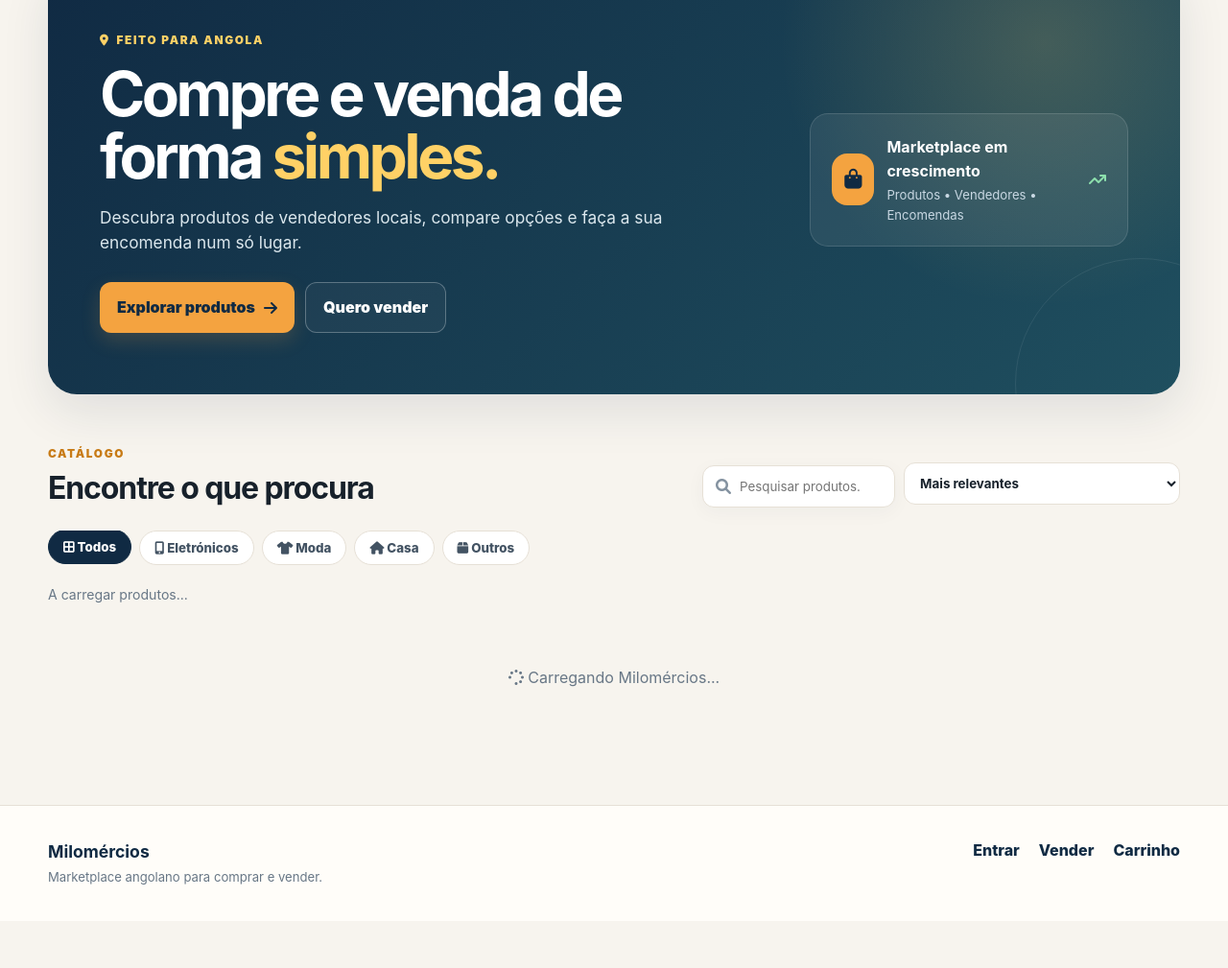
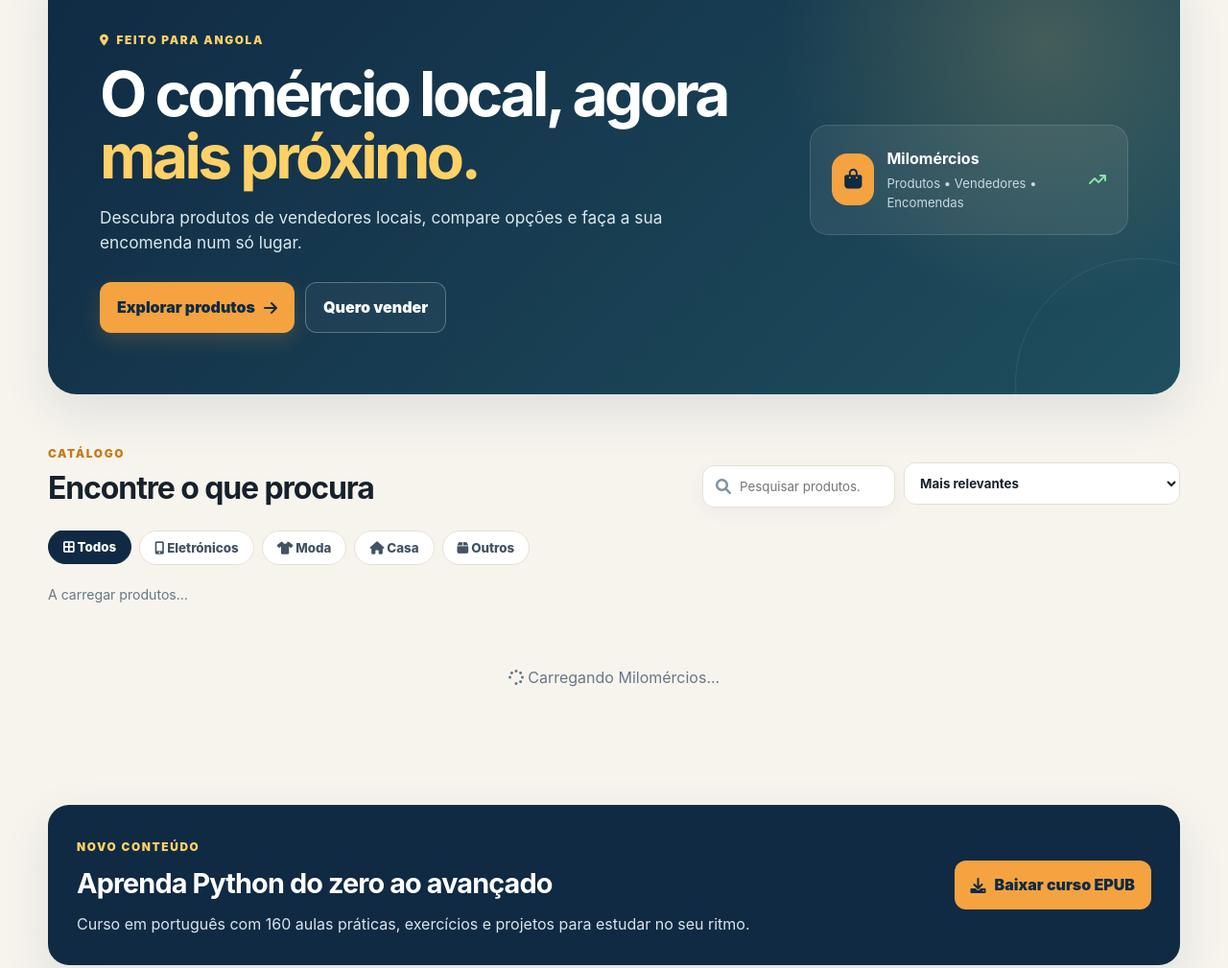
Before and after one commit to domingosferrazfonseca283-blip/Milomercios, a plain HTML site: page index.html in a window 1280 px wide. Shown: the part 140-1149 px from the top of the page at 96% size. Before the commit the page ends 1100 px from the top, so only its background shows below. Drawn offline with Linux system fonts and the light colour scheme; a script that the page names is missing.

Commit message:
Atualizar homepage e destacar curso de Python

```diff
--- a/index.html
+++ b/index.html
@@ -13,14 +13,18 @@
 </header>
 <main>
   <section class="hero">
-    <div class="hero-copy"><span class="eyebrow"><i class="fas fa-location-dot"></i> Feito para Angola</span><h1>Compre e venda de forma <strong>simples.</strong></h1><p>Descubra produtos de vendedores locais, compare opções e faça a sua encomenda num só lugar.</p><div class="hero-actions"><a class="primary-btn" href="#catalogo">Explorar produtos <i class="fas fa-arrow-right"></i></a><a class="secondary-btn" href="registo.html">Quero vender</a></div></div>
-    <div class="hero-panel" aria-hidden="true"><div class="hero-icon"><i class="fas fa-bag-shopping"></i></div><div><strong>Marketplace em crescimento</strong><span>Produtos • Vendedores • Encomendas</span></div><i class="fas fa-arrow-trend-up trend"></i></div>
+    <div class="hero-copy"><span class="eyebrow"><i class="fas fa-location-dot"></i> Feito para Angola</span><h1>O comércio local, agora <strong>mais próximo.</strong></h1><p>Descubra produtos de vendedores locais, compare opções e faça a sua encomenda num só lugar.</p><div class="hero-actions"><a class="primary-btn" href="#catalogo">Explorar produtos <i class="fas fa-arrow-right"></i></a><a class="secondary-btn" href="registo.html">Quero vender</a></div></div>
+    <div class="hero-panel" aria-hidden="true"><div class="hero-icon"><i class="fas fa-bag-shopping"></i></div><div><strong>Milomércios</strong><span>Produtos • Vendedores • Encomendas</span></div><i class="fas fa-arrow-trend-up trend"></i></div>
   </section>
   <section class="catalog-section" id="catalogo">
     <div class="section-heading"><div><span class="section-kicker">CATÁLOGO</span><h2>Encontre o que procura</h2></div><div class="catalog-tools"><label class="search-box" for="search-input"><i class="fas fa-search"></i><input id="search-input" type="search" placeholder="Pesquisar produtos..." autocomplete="off"></label><select id="sort-select" aria-label="Ordenar produtos"><option value="relevancia">Mais relevantes</option><option value="preco-menor">Preço: menor</option><option value="preco-maior">Preço: maior</option><option value="nome">Nome: A–Z</option></select></div></div>
     <div class="categories" aria-label="Categorias"><button class="active" data-category="todos" onclick="filter('todos')"><i class="fas fa-border-all"></i> Todos</button><button data-category="eletronicos" onclick="filter('eletronicos')"><i class="fas fa-mobile-screen-button"></i> Eletrónicos</button><button data-category="moda" onclick="filter('moda')"><i class="fas fa-shirt"></i> Moda</button><button data-category="casa" onclick="filter('casa')"><i class="fas fa-house"></i> Casa</button><button data-category="outros" onclick="filter('outros')"><i class="fas fa-box"></i> Outros</button></div>
     <div id="catalog-status" class="catalog-status">A carregar produtos...</div><section id="app" class="product-grid" aria-live="polite"><div class="loader"><i class="fas fa-spinner fa-spin"></i> Carregando Milomércios...</div></section>
   </section>
+  <section class="course-highlight" aria-label="Curso de Python">
+    <div class="course-copy"><span class="section-kicker">NOVO CONTEÚDO</span><h2>Aprenda Python do zero ao avançado</h2><p>Curso em português com 160 aulas práticas, exercícios e projetos para estudar no seu ritmo.</p></div>
+    <a class="course-btn" href="curso-python-160-aulas.epub" download><i class="fas fa-download"></i> Baixar curso EPUB</a>
+  </section>
 </main>
 <footer class="site-footer"><div><strong>Milomércios</strong><span>Marketplace angolano para comprar e vender.</span></div><div class="footer-links"><a href="login.html">Entrar</a><a href="registo.html">Vender</a><a href="carrinho.html">Carrinho</a></div></footer>
 <script type="module" src="Script.js"></script>
```
